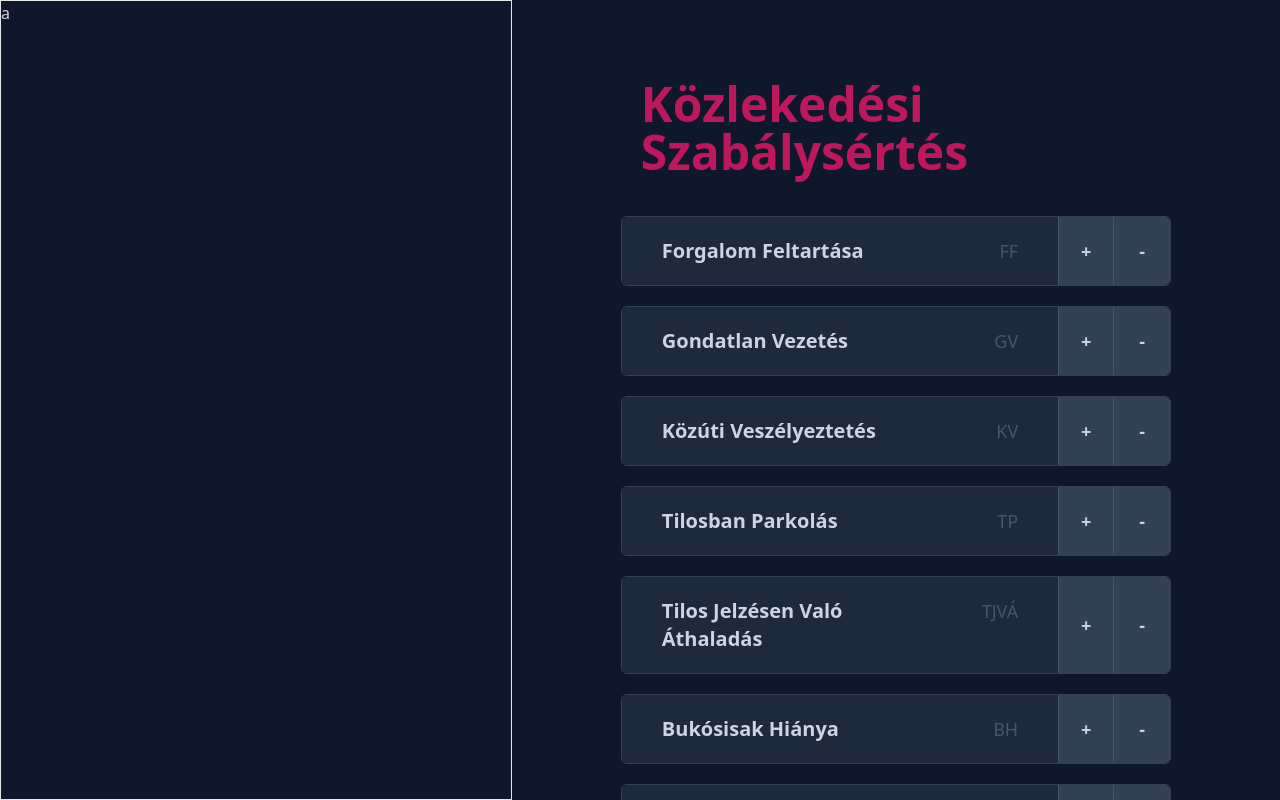
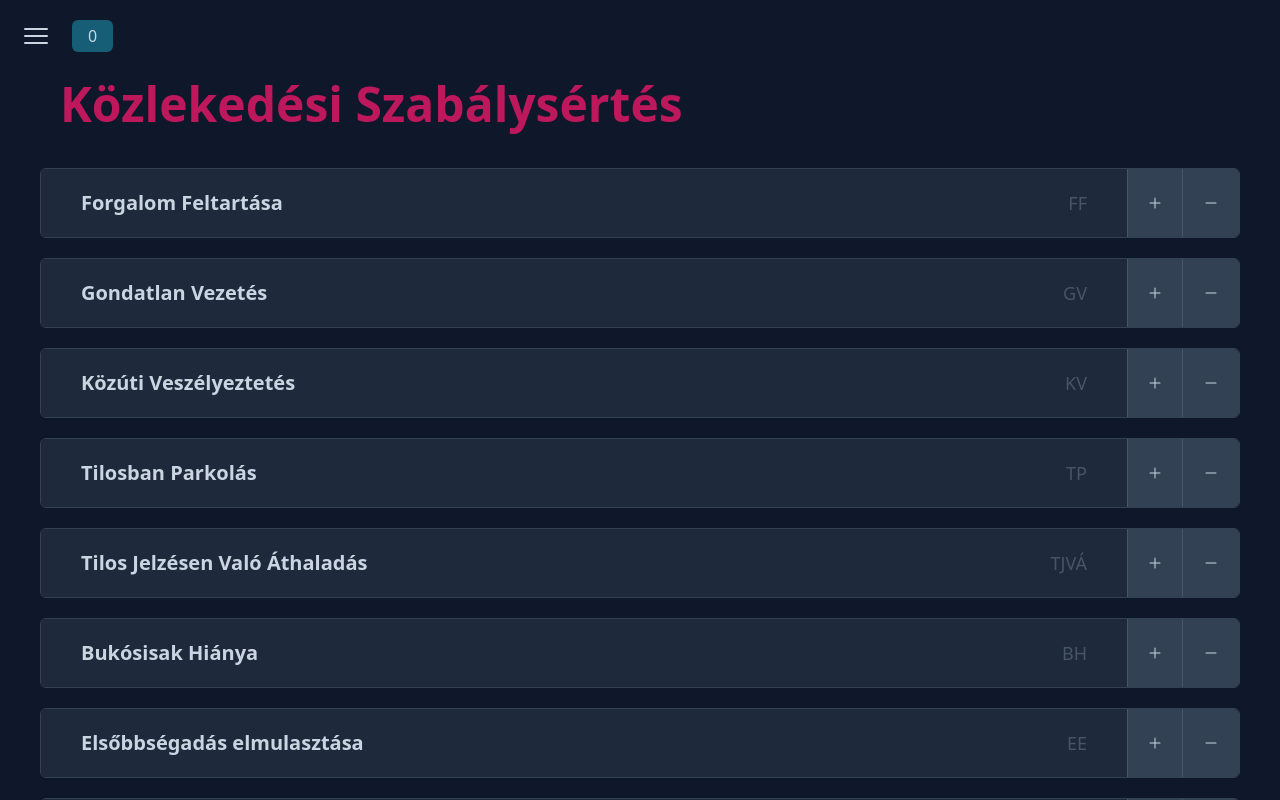
Before and after one commit to RolandHU/btk-app, a Next.js app: page / in a window 1280 px wide. Built offline with nearby package versions, Linux system fonts and the light colour scheme.

Commit message:
Sidebar update

```diff
--- a/components/Penalty.js
+++ b/components/Penalty.js
@@ -1,18 +1,24 @@
-import { useState } from "react"
-
 export default function Penalty({ data, func }) {
   const formatter = Intl.NumberFormat('en', { notation: 'compact' })
 
   return (
-    <div className="border border-slate-700 rounded-md overflow-hidden text-lg">
+    <div className={`${func.penalties.includes(data) ? "border-2 border-cyan-500" : "border border-slate-700"} rounded-md overflow-hidden text-lg`}>
       <div className="flex flex-col md:flex-row bg-slate-800">
         <div className="flex flex-col md:flex-row flex-1 justify-between pl-10 py-5" onClick={() => func.changePenaltyState(data.Paragraph)}>
           <h2 className="pr-10 text-xl font-semibold">{data.Name}</h2>
           <p className="pt-2 md:pr-10 md:pt-0 text-slate-600">{data.ID}</p>
         </div>
         <div className="flex font-semibold">
-          <button className="w-full md:w-14 h-full py-3 md:py-0 border-x border-slate-600 bg-slate-700 hover:bg-slate-600" onClick={() => func.addPenalty("a")}>+</button>
-          <button className="w-full md:w-14 h-full py-3 md:py-0 bg-slate-700 hover:bg-slate-600">-</button>
+          <button className="w-full md:w-14 h-full py-3 md:py-0 border-x border-slate-600 bg-slate-700  hover:bg-slate-600" onClick={() => func.addPenalty(data)}>
+            <svg xmlns="http://www.w3.org/2000/svg" viewBox="0 0 24 24" fill="currentColor" className="w-4 h-4 m-auto">
+              <path fillRule="evenodd" d="M12 3.75a.75.75 0 01.75.75v6.75h6.75a.75.75 0 010 1.5h-6.75v6.75a.75.75 0 01-1.5 0v-6.75H4.5a.75.75 0 010-1.5h6.75V4.5a.75.75 0 01.75-.75z" clipRule="evenodd" />
+            </svg>
+          </button>
+          <button className="w-full md:w-14 h-full py-3 md:py-0 bg-slate-700 hover:bg-slate-600" onClick={() => func.removePenalty(data)}>
+            <svg xmlns="http://www.w3.org/2000/svg" viewBox="0 0 24 24" fill="currentColor" className="w-4 h-4 m-auto">
+              <path fillRule="evenodd" d="M3.75 12a.75.75 0 01.75-.75h15a.75.75 0 010 1.5h-15a.75.75 0 01-.75-.75z" clipRule="evenodd" />
+            </svg>
+          </button>
         </div>
       </div>
       <div className={`${func.penaltyState.includes(data.Paragraph) ? "block" : "hidden"} px-10 py-5 border-t border-slate-700`} onClick={() => func.changePenaltyState(data.Paragraph)}>
--- a/components/PenaltyMain.js
+++ b/components/PenaltyMain.js
@@ -1,4 +1,3 @@
-import { useState } from "react"
 import { v4 as uuid4 } from "uuid"
 import Penalty from "./Penalty"
 
--- a/components/PenaltySummary.js
+++ b/components/PenaltySummary.js
@@ -1,9 +1,84 @@
+import { useState } from "react"
+import { v4 as uuid4 } from "uuid"
+
 export default function PenaltySummary({ penalties, data, func }) {
-  console.log(penalties)
+  const penaltyList = {}
+  const [ state, setState ] = useState(false)
+  const formatter = Intl.NumberFormat('en', { notation: 'compact' })
+
+  {penalties.map(p => {
+    if (Object.keys(penaltyList).includes(JSON.stringify(p))) penaltyList[JSON.stringify(p)] += 1
+    else penaltyList[JSON.stringify(p)] = 1
+  })}
 
   return (
-    <main className="absolute md:relative w-full md:w-2/5 md:max-w-2xl h-screen border">
-      <p>a</p>
-    </main>
+    <>
+      <div className="absolute z-10 left-0 top-0 w-full flex">
+        <div className="p-5">
+          {
+            state ?
+              <svg xmlns="http://www.w3.org/2000/svg" viewBox="0 0 24 24" fill="currentColor" className="w-8 h-8 cursor-pointer" onClick={() => setState(!state)}>
+                <path fillRule="evenodd" d="M5.47 5.47a.75.75 0 011.06 0L12 10.94l5.47-5.47a.75.75 0 111.06 1.06L13.06 12l5.47 5.47a.75.75 0 11-1.06 1.06L12 13.06l-5.47 5.47a.75.75 0 01-1.06-1.06L10.94 12 5.47 6.53a.75.75 0 010-1.06z" clipRule="evenodd" />
+              </svg>
+            :
+              <svg xmlns="http://www.w3.org/2000/svg" viewBox="0 0 24 24" fill="currentColor" className="w-8 h-8 cursor-pointer" onClick={() => setState(!state)}>
+                <path fillRule="evenodd" d="M3 6.75A.75.75 0 013.75 6h16.5a.75.75 0 010 1.5H3.75A.75.75 0 013 6.75zM3 12a.75.75 0 01.75-.75h16.5a.75.75 0 010 1.5H3.75A.75.75 0 013 12zm0 5.25a.75.75 0 01.75-.75h16.5a.75.75 0 010 1.5H3.75a.75.75 0 01-.75-.75z" clipRule="evenodd" />
+              </svg>
+          }
+        </div>
+        <div className={`${state ? "hidden" : "block"} px-4 py-1 my-auto rounded-md bg-cyan-800`}>
+          <p>{Object.values(penaltyList).reduce((sum, n) => sum + n, 0)}</p>
+        </div>
+      </div>
+      <main className={`absolute md:relative w-full md:w-2/5 md:max-w-2xl h-screen ${state ? "flex" : "hidden"} flex-col gap-10 p-10 pt-16 border-r border-slate-700 bg-slate-800`}>
+        <div className="relative flex flex-1 flex-col border-4 border-slate-700 rounded-md overflow-auto">
+          <div className="flex-1">
+            {Object.keys(penaltyList).map(p => {
+              const obj = JSON.parse(p)
+              return (
+                <div key={uuid4()} className="flex gap-5 px-10 py-5 border-b border-slate-700">
+                  <p className="flex-1 truncate">{penaltyList[p]}x - {obj.Name}</p>
+                  <svg xmlns="http://www.w3.org/2000/svg" viewBox="0 0 20 20" fill="currentColor" className="w-5 h-5 my-auto" onClick={() => func.deletePenalty(obj)}>
+                    <path d="M6.28 5.22a.75.75 0 00-1.06 1.06L8.94 10l-3.72 3.72a.75.75 0 101.06 1.06L10 11.06l3.72 3.72a.75.75 0 101.06-1.06L11.06 10l3.72-3.72a.75.75 0 00-1.06-1.06L10 8.94 6.28 5.22z" />
+                  </svg>
+                </div>
+              )
+            })}
+          </div>
+          <div className="sticky left-0 bottom-0 w-full flex flex-wrap justify-between gap-5 px-10 py-5 border-t-4 bg-slate-800 border-slate-700">
+            <p>{Object.values(penaltyList).reduce((sum, n) => sum + n, 0)} büntetés</p>
+            <svg xmlns="http://www.w3.org/2000/svg" viewBox="0 0 24 24" fill="currentColor" className="w-6 h-6 cursor-pointer hover:rotate-45 ease-in-out duration-300" onClick={() => func.resetPenalties()}>
+              <path fillRule="evenodd" d="M4.755 10.059a7.5 7.5 0 0112.548-3.364l1.903 1.903h-3.183a.75.75 0 100 1.5h4.992a.75.75 0 00.75-.75V4.356a.75.75 0 00-1.5 0v3.18l-1.9-1.9A9 9 0 003.306 9.67a.75.75 0 101.45.388zm15.408 3.352a.75.75 0 00-.919.53 7.5 7.5 0 01-12.548 3.364l-1.902-1.903h3.183a.75.75 0 000-1.5H2.984a.75.75 0 00-.75.75v4.992a.75.75 0 001.5 0v-3.18l1.9 1.9a9 9 0 0015.059-4.035.75.75 0 00-.53-.918z" clipRule="evenodd" />
+            </svg>
+          </div>
+        </div>
+        <div className="md:columns-2">
+          <div>
+            <p className="pb-1 text-sm uppercase text-slate-400 font-semibold">min. büntetés</p>
+            <div className="px-5 py-2.5 border-t-2 border-slate-600 text-3xl text-cyan-600 font-bold">
+              <p>${formatter.format(func.penalties.map(p => p.MinTicket).reduce((sum, n) => sum + n, 0))}</p>
+            </div>
+          </div>
+          <div>
+            <p className="pb-1 pt-3 text-sm uppercase text-slate-400 font-semibold">max. büntetés</p>
+            <div className="px-5 py-2.5 border-t-2 border-slate-600 text-3xl text-cyan-600 font-bold">
+              <p>${formatter.format(func.penalties.map(p => p.MaxTicket).reduce((sum, n) => sum + n, 0))}</p>
+            </div>
+          </div>
+          <div>
+            <p className="pb-1 text-sm uppercase text-slate-400 font-semibold">min. letöltendő</p>
+            <div className="px-5 py-2.5 border-t-2 border-slate-600 text-3xl text-cyan-600 font-bold">
+              <p>{func.penalties.map(p => p.MinJail).reduce((sum, n) => sum + n, 0)}p</p>
+            </div>
+          </div>
+          <div>
+            <p className="pb-1 pt-3 text-sm uppercase text-slate-400 font-semibold">max. letöltendő</p>
+            <div className="px-5 py-2.5 border-t-2 border-slate-600 text-3xl text-cyan-600 font-bold">
+              <p>{func.penalties.map(p => p.MinJail).reduce((sum, n) => sum + n, 0)}p</p>
+            </div>
+          </div>
+        </div>
+      </main>
+    </>
   )
 }
--- a/pages/index.js
+++ b/pages/index.js
@@ -12,6 +12,23 @@ export default function Home({ data }) {
 
   function addPenalty(p) {
     setPenalties([...penalties, p])
+  }
+
+  function removePenalty(p) {
+    const obj = penalties.find(pa => pa.Paragraph === p.Paragraph)
+    if (!obj) return
+    const list = [...penalties]
+    list.splice(list.indexOf(obj), 1)
+    setPenalties(list)
+  }
+
+  function deletePenalty(p) {
+    const list = [...penalties]
+    setPenalties(list.filter(l => l.Paragraph !== p.Paragraph))
+  }
+
+  function resetPenalties() {
+    setPenalties([])
   }
 
   function changePenaltyState(p) {
@@ -31,10 +48,10 @@ export default function Home({ data }) {
       </Head>
       <div className="bg-slate-900 text-slate-300">
         <div className="relative w-full flex">
-          <PenaltySummary penalties={penalties} data={data} func={addPenalty} />
+          <PenaltySummary penalties={penalties} data={data} func={{penalties, addPenalty, removePenalty, deletePenalty, resetPenalties}} />
           <main className="w-full max-h-screen flex flex-1 flex-col gap-10 p-10 overflow-auto">
-            <div className="w-full lg:w-4/5 m-auto">
-              {Object.keys(data).map(k => <PenaltyCategory key={uuid4()} title={k} data={data[k]} func={{penaltyState, changePenaltyState, addPenalty}} />)}
+            <div className="w-full max-w-7xl m-auto">
+              {Object.keys(data).map(k => <PenaltyCategory key={uuid4()} title={k} data={data[k]} func={{penalties, penaltyState, changePenaltyState, addPenalty, removePenalty}} />)}
             </div>
           </main>
         </div>
--- a/styles/globals.css
+++ b/styles/globals.css
@@ -1,3 +1,21 @@
 @tailwind base;
 @tailwind components;
 @tailwind utilities;
+
+::-webkit-scrollbar {
+  width: min(10px, 1vw);
+}
+
+::-webkit-scrollbar-track {
+  margin-inline: 2px;
+  background: transparent;
+}
+
+::-webkit-scrollbar-thumb {
+  border-radius: 5px;
+  background: slategray;
+}
+
+::-webkit-scrollbar-thumb:hover {
+  background: slategray;
+}
```
